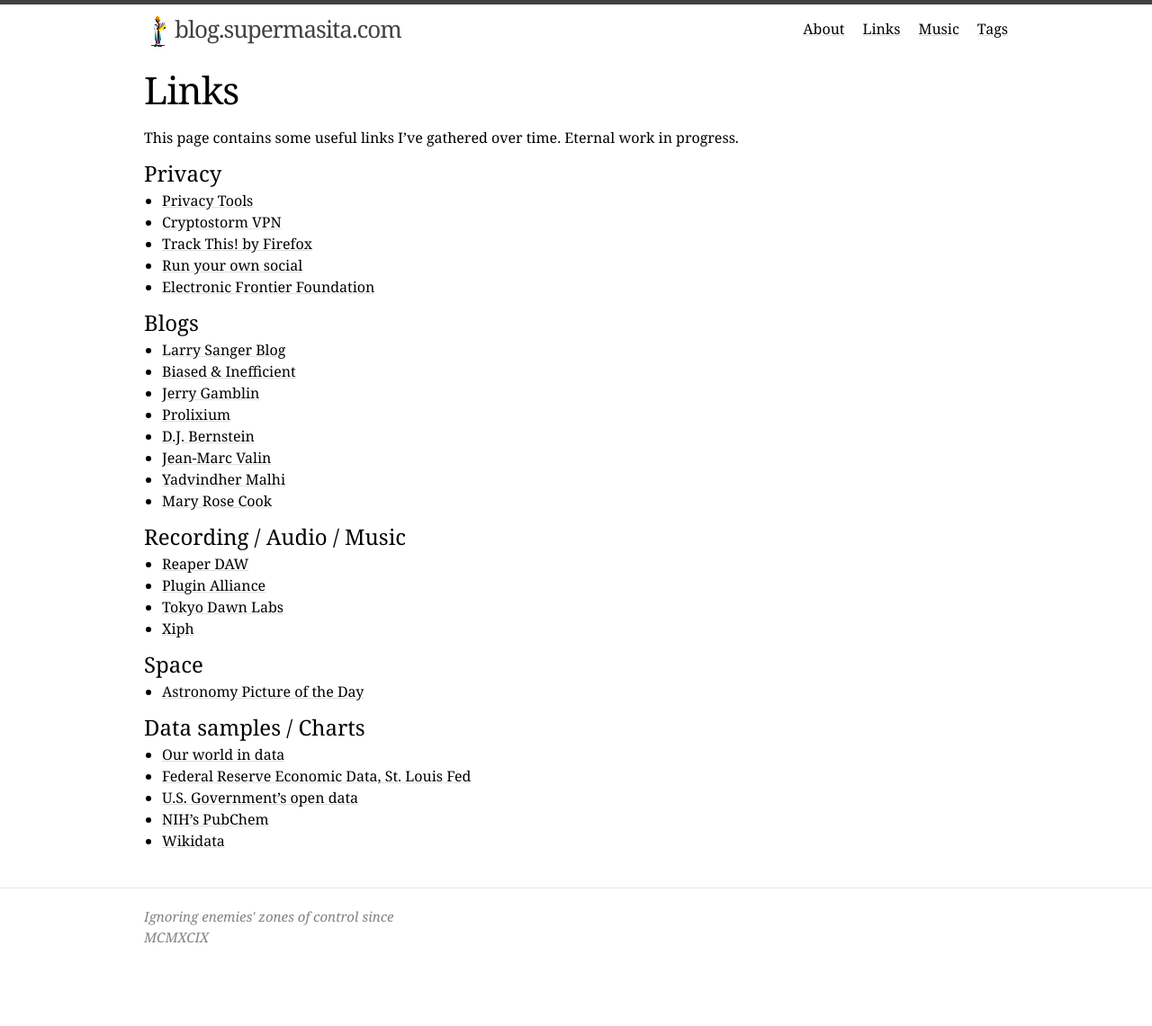
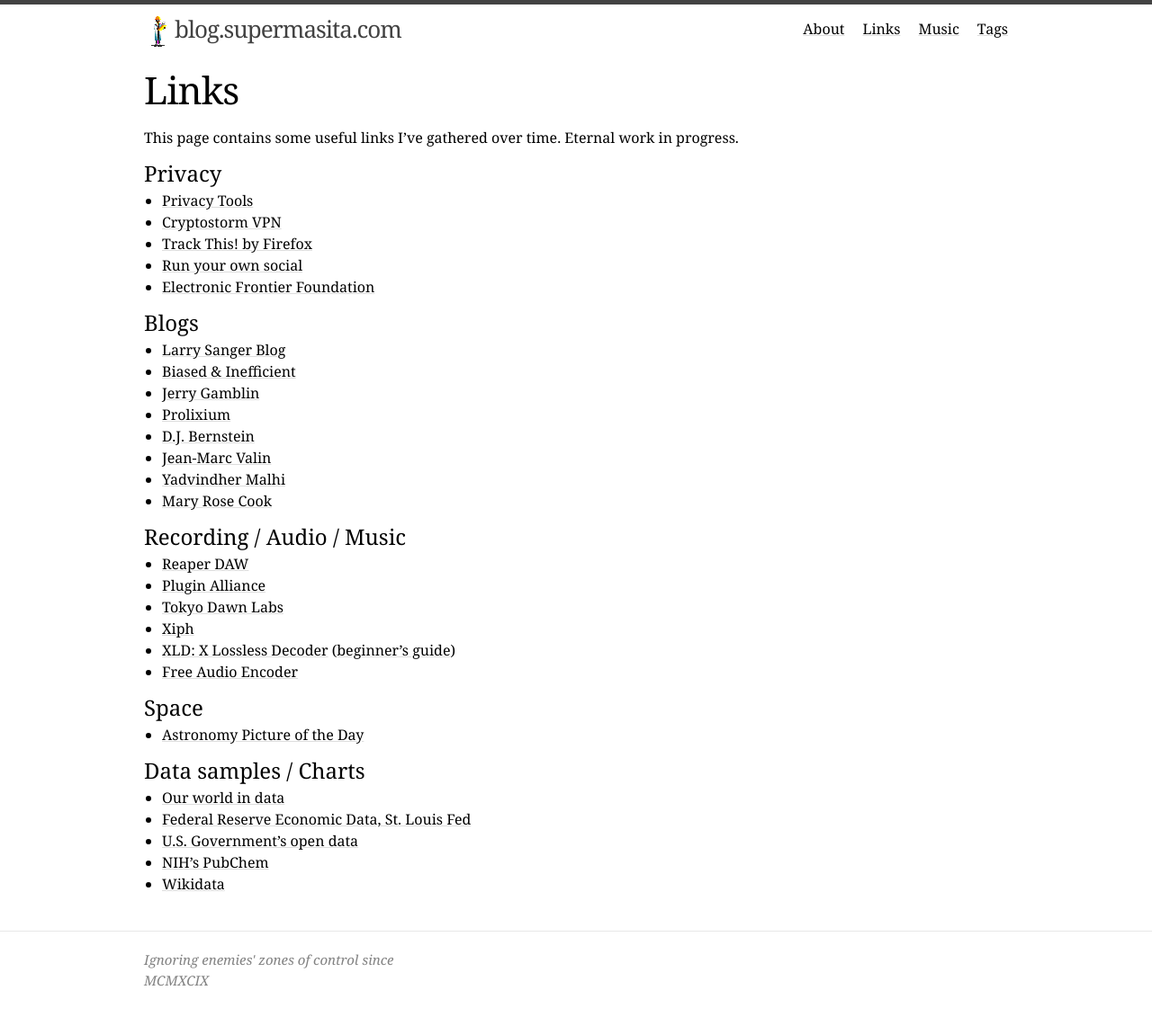
Before and after one commit to supermasita/blog.supermasita.com, a Jekyll site: the page built from links.md, in a window 1280 px wide. Shown: the whole page at 90% size. Built offline with Jekyll 4.4.1, drawn with Linux system fonts in a browser that asks for light colours; before the commit the page ends 1093 px from its top, so only the background shows below that.

Commit message:
update links

```diff
--- a/links.md
+++ b/links.md
@@ -31,6 +31,8 @@
 * [Plugin Alliance](https://www.plugin-alliance.com/)
 * [Tokyo Dawn Labs](https://www.tokyodawn.net/tokyo-dawn-labs/)
 * [Xiph](https://www.xiph.org/)
+* [XLD: X Lossless Decoder](https://tmkk.undo.jp/xld/index_e.html) ([beginner's guide](http://wiki.hydrogenaud.io/index.php?title=XLD_Configuration))
+* [Free Audio Encoder](https://www.freac.org/)
 
 Space
 ===
```
